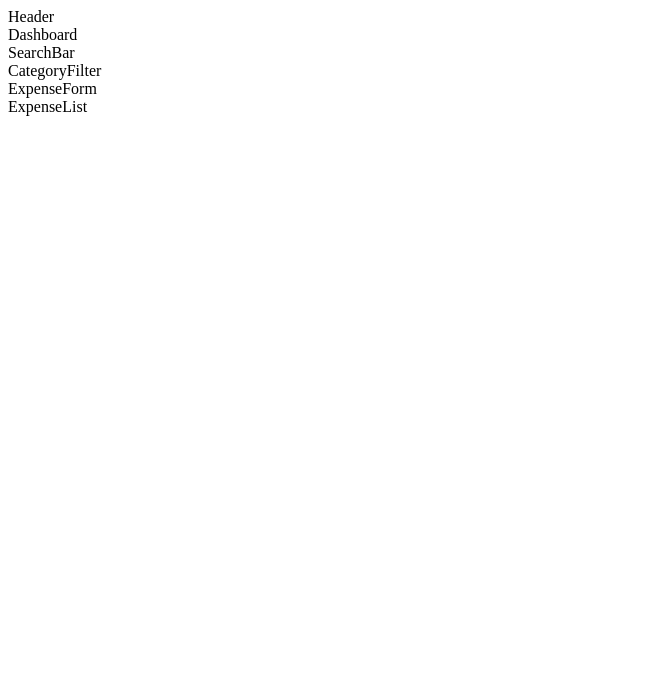
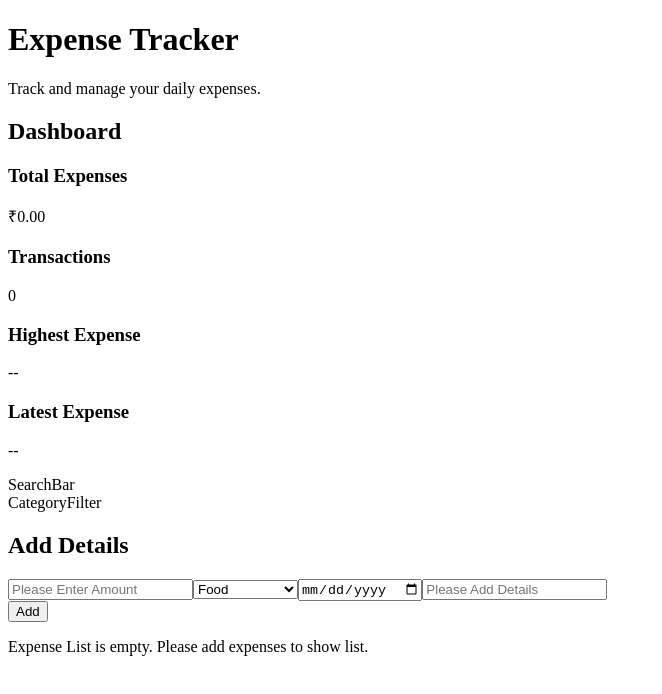
Before and after one commit to pradeepk1787/react-expense-tracker, a React (Vite) app: page / in a window 1280 px wide. Shown: the top 694 px of the page, without its empty margins (0-662 px from the left). Built offline with nearby package versions, Linux system fonts and the light colour scheme.

Commit message:
feat: add expense dashboard calculations and currency formatting.

```diff
--- a/src/App.jsx
+++ b/src/App.jsx
@@ -1,3 +1,4 @@
+import { useState } from "react";
 import Header from "./components/common/Header";
 import Dashboard from "./components/dashboard/Dashboard";
 import ExpenseForm from "./components/expense/ExpenseForm";
@@ -6,14 +7,22 @@ import CategoryFilter from "./components/filters/CategoryFilter";
 import SearchBar from "./components/filters/SearchBar";
 
 function App() {
+  //Shared States
+  const [expenses, setExpenses] = useState([]);
+
+  //Handle CRUD
+  const handleAddExpense = (expense) => {
+    setExpenses((prevExpenses) => [...prevExpenses, expense]);
+  };
+
   return (
     <div>
       <Header />
-      <Dashboard />
+      <Dashboard expenses={expenses} />
       <SearchBar />
       <CategoryFilter />
-      <ExpenseForm />
-      <ExpenseList />
+      <ExpenseForm onAddExpense={handleAddExpense} />
+      <ExpenseList expenses={expenses}/>
     </div>
   );
 }
--- a/src/components/common/Header.jsx
+++ b/src/components/common/Header.jsx
@@ -1,6 +1,9 @@
 function Header() {
     return(
-        <div>Header</div>
+        <div>
+            <h1>Expense Tracker</h1>
+            <p>Track and manage your daily expenses.</p>
+        </div>
     );
 }
 
--- a/src/components/dashboard/Dashboard.jsx
+++ b/src/components/dashboard/Dashboard.jsx
@@ -1,7 +1,72 @@
-function Dashboard() {
-    return(
-        <div>Dashboard</div>
-    );
+import { dashboardCards } from "../../data/dashboardCard";
+import formatCurrency from "../../utils/formatCurrency";
+import SummaryCard from "./SummaryCard.jsx";
+
+function Dashboard({ expenses }) {
+  //Total Expenses
+  const calculateTotalExpenses = () => {
+    return expenses.reduce((total, expense) => {
+      return total + expense.amount;
+    }, 0);
+  };
+
+  //Highest Expense
+  const calculateHighestExpense = () => {
+    if (expenses.length === 0) {
+      return null;
+    }
+
+    return expenses.reduce((highestExpense, expense) => {
+      return Math.max(highestExpense, expense.amount);
+    }, 0);//Provided initial value 0, because if only one object in array then javascript skips callback function and returns that single element as is
+  };
+
+  //Latest Expense
+  const calculateLatestExpense = () => {
+    if (expenses.length === 0) {
+      return null;
+    }
+
+    //return latest expense amount
+    const latestExpense = expenses.reduce((latest, current) => {
+      return new Date(latest.date) > new Date(current.date) ? latest : current;
+    },0);
+
+    return latestExpense.amount;
+  };
+
+  //Card Value
+  const getCardValue = (type) => {
+    switch (type) {
+      case "totalexpenses":
+        return formatCurrency(calculateTotalExpenses());
+      case "transactions":
+        return expenses.length;
+      case "highestexpense":
+        const highestExpense = calculateHighestExpense();
+        return highestExpense === null ? null : formatCurrency(highestExpense);
+      case "latestexpense":
+        const latestExpense = calculateLatestExpense();
+        return latestExpense === null ? null : formatCurrency(latestExpense);
+      default:
+        return null;
+    }
+  };
+
+  return (
+    <div>
+      <h2>Dashboard</h2>
+      <div>
+        {dashboardCards.map((card) => (
+          <SummaryCard
+            key={card.id}
+            title={card.title}
+            value={getCardValue(card.type)}
+          />
+        ))}
+      </div>
+    </div>
+  );
 }
 
 export default Dashboard;
--- /dev/null
+++ b/src/components/dashboard/SummaryCard.jsx
@@ -0,0 +1,10 @@
+function SummaryCard({ title, value }) {
+  return (
+    <div>
+      <h3>{title}</h3>
+      <p>{value ?? "--"}</p>
+    </div>
+  );
+}
+
+export default SummaryCard;
--- a/src/components/expense/ExpenseForm.jsx
+++ b/src/components/expense/ExpenseForm.jsx
@@ -1,7 +1,93 @@
-function ExpenseForm(){
-    return(
-        <div>ExpenseForm</div>
-    );
+import { useState } from "react";
+import { categories } from "../../data/categories";
+
+function ExpenseForm({onAddExpense}) {
+  //form fields for user input
+  const [amount, setAmount] = useState("");
+  const [category, setCategory] = useState("");
+  const [date, setDate] = useState("");
+  const [description, setDescription] = useState("");
+
+  //Handle input change events
+  const handleAmountChange = (e) => {
+    setAmount(e.target.value);
+  };
+
+  const handleCategoryChange = (e) => {
+    setCategory(e.target.value);
+  };
+
+  const handleDateChange = (e) => {
+    setDate(e.target.value);
+  };
+
+  const handleDescriptionChange = (e) => {
+    setDescription(e.target.value);
+  };
+
+  //handle Action Events
+  const handleAddExpense = (e) => {
+    e.preventDefault();
+
+    //create Expense object
+    const expense = {
+        id:crypto.randomUUID(),
+        amount:Number(amount),
+        category: category,
+        description: description,
+        date: date
+    }
+
+    //Notify to app to add the expense
+    onAddExpense(expense);
+
+  };
+
+  return (
+    <div>
+      <h2>Add Details</h2>
+      <form onSubmit={handleAddExpense}>
+        <div>
+          <input
+            type="number"
+            placeholder="Please Enter Amount"
+            value={amount}
+            onChange={handleAmountChange}
+            required
+          />
+          <select
+            placeholder="Please Select Category"
+            value={category}
+            onChange={handleCategoryChange}
+            required
+          >
+            {categories.map((category) => (
+              <option key={category}>{category}</option>
+            ))}
+          </select>
+
+          <input
+            type="date"
+            placeholder="Please Select Date"
+            value={date}
+            onChange={handleDateChange}
+            required
+          />
+
+          <input
+            type="text"
+            placeholder="Please Add Details"
+            value={description}
+            onChange={handleDescriptionChange}
+            required
+          />
+        </div>
+        <button type="submit">
+          Add
+        </button>
+      </form>
+    </div>
+  );
 }
 
 export default ExpenseForm;
--- a/src/components/expense/ExpenseItem.jsx
+++ b/src/components/expense/ExpenseItem.jsx
@@ -1,7 +1,16 @@
-function ExpenseItem(){
-    return(
-        <div>ExpenseItem</div>
-    );
+import formatCurrency from "../../utils/formatCurrency";
+
+function ExpenseItem({ expense }) {
+  const { amount, category, description, date } = expense;
+
+  return (
+    <li>
+      <div>
+        <h3>{description}</h3>
+        <p>{category} {formatCurrency(amount)} {date}</p>
+      </div>
+    </li>
+  );
 }
 
 export default ExpenseItem;
--- a/src/components/expense/ExpenseList.jsx
+++ b/src/components/expense/ExpenseList.jsx
@@ -1,7 +1,19 @@
-function ExpenseList() {
-    return(
-        <div>ExpenseList</div>
-    );
+import ExpenseItem from "./ExpenseItem";
+
+function ExpenseList({ expenses }) {
+  return (
+    <div>
+      {expenses.length === 0 ? (
+        <p>Expense List is empty. Please add expenses to show list.</p>
+      ) : (
+        <ul>
+          {expenses.map((expense) => (
+            <ExpenseItem key={expense.id} expense={expense}/>
+          ))}
+        </ul>
+      )}
+    </div>
+  );
 }
 
 export default ExpenseList;
--- /dev/null
+++ b/src/data/categories.js
@@ -0,0 +1,10 @@
+export const categories = [
+    "Food",
+    "Travel",
+    "Shopping",
+    "Bills",
+    "Entertainment",
+    "Healthcare",
+    "Education",
+    "Others"
+]
--- /dev/null
+++ b/src/data/dashboardCard.js
@@ -0,0 +1,22 @@
+export const dashboardCards = [
+    {
+      id: "total-expenses",
+      title: "Total Expenses",
+      type: "totalexpenses",
+    },
+    {
+      id: "transactions",
+      title: "Transactions",
+      type: "transactions",
+    },
+    {
+      id: "highest-expense",
+      title: "Highest Expense",
+      type: "highestexpense",
+    },
+    {
+      id: "latest-expense",
+      title: "Latest Expense",
+      type: "latestexpense",
+    },
+  ];
--- /dev/null
+++ b/src/utils/formatCurrency.js
@@ -0,0 +1,10 @@
+const inrFormatter = new Intl.NumberFormat("hi-IN", {
+  style: "currency",
+  currency: "INR",
+});
+
+const formatCurrency = (amount) => {
+  return inrFormatter.format(amount);
+};
+
+export default formatCurrency;
```
Also changed, not shown: src/components/dashboard/SummeryCard.jsx (deleted, +0 -7 lines).
